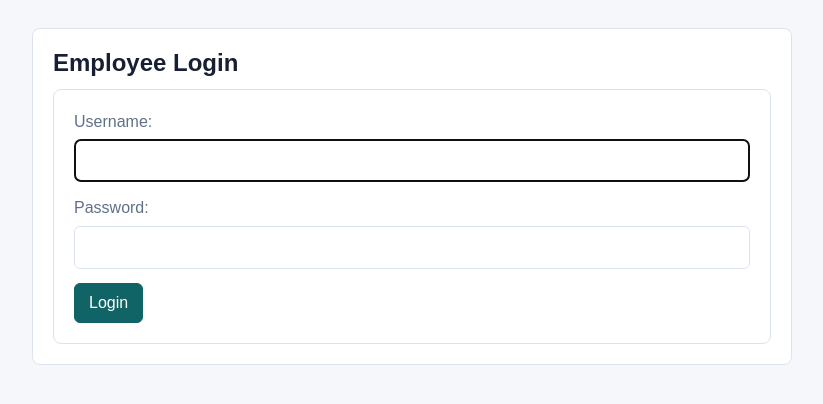
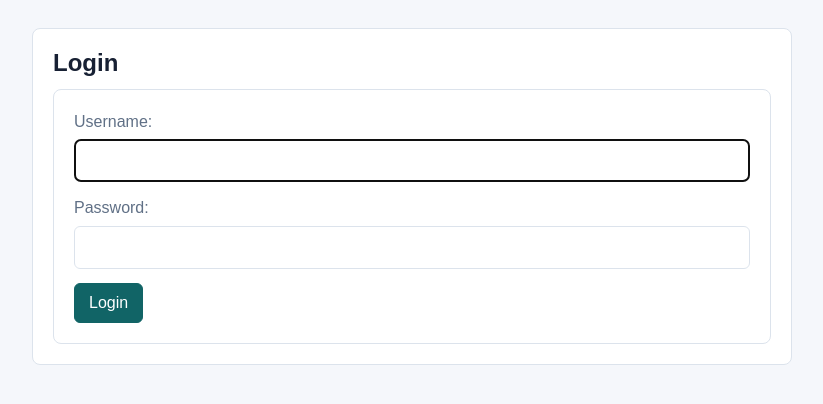
Before and after one commit to Althafsajeed/attendance, a Django app: page /login/ in a window 1280 px wide. Shown: the part 64-468 px from the top of the page, without its empty margins (228-1051 px from the left). Run offline with Django 5.2, Linux system fonts and the light colour scheme.

Commit message:
Update login heading

```diff
--- a/templates/attendance/login.html
+++ b/templates/attendance/login.html
@@ -2,7 +2,7 @@
 {% block title %}Login{% endblock %}
 {% block content %}
 <section class="auth-panel">
-    <h1>Employee Login</h1>
+    <h1>Login</h1>
     <form method="post" class="form-panel">
         {% csrf_token %}
         {{ form.as_p }}
```
